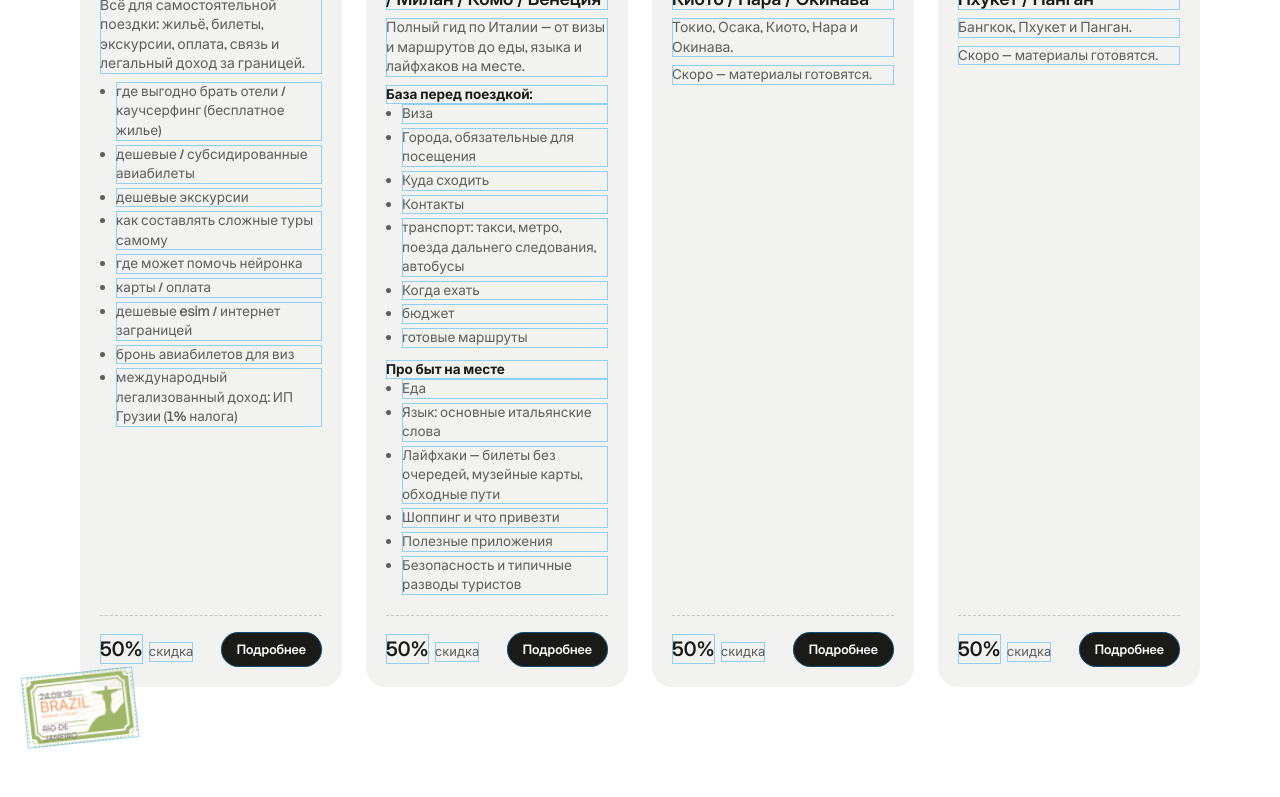
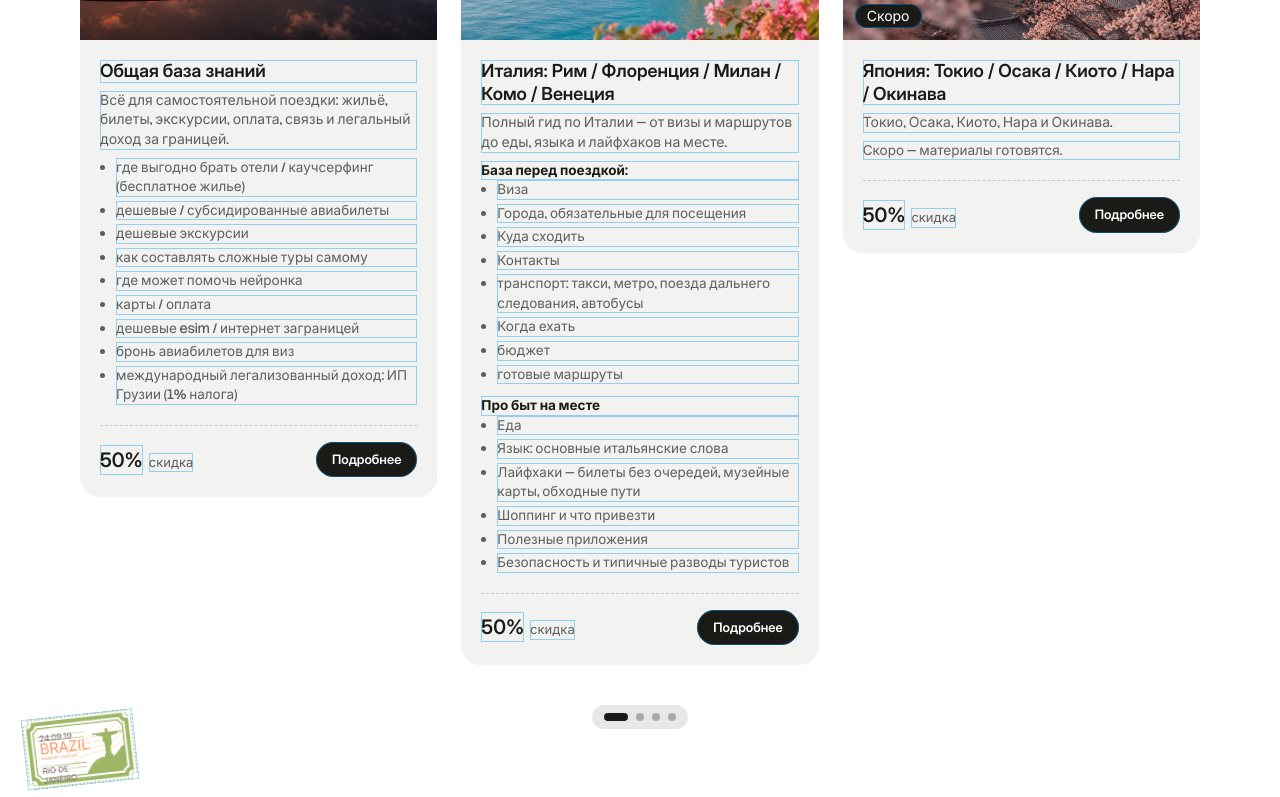
Before and after one commit to Zafarovpolat/travelAURA, a Next.js app: page /admin in a window 1280 px wide. Shown: the part 2860-3657 px from the top of the page. Built offline with nearby package versions, Linux system fonts and the light colour scheme; a web font is replaced by a local one.

Commit message:
Tours: restore 3-per-view autoplay slider (loop+dots); global timer ticker for clones
Co-Authored-By: Claude Opus 4.8 (1M context) <noreply@anthropic.com>

```diff
--- a/src/components/Landing.tsx
+++ b/src/components/Landing.tsx
@@ -2,6 +2,7 @@ import { SmoothScroll } from "@/components/sections/SmoothScroll";
 import { CarouselInit } from "@/components/sections/CarouselInit";
 import { ExpandInit } from "@/components/sections/ExpandInit";
 import { ContentOverrides } from "@/components/admin/ContentOverrides";
+import { TimerInit } from "@/components/sections/TimerInit";
 import { SiteNav } from "@/components/sections/SiteNav";
 import { Hero } from "@/components/sections/Hero";
 import { Categories } from "@/components/sections/Categories";
@@ -19,6 +20,7 @@ export function Landing({ admin = false }: { admin?: boolean }) {
   return (
     <>
       <ContentOverrides />
+      <TimerInit />
       <SmoothScroll />
       <CarouselInit disabled={admin} />
       <ExpandInit disabled={admin} />
--- a/src/components/sections/DiscountTimer.tsx
+++ b/src/components/sections/DiscountTimer.tsx
@@ -1,37 +1,11 @@
-"use client";
-
-import { useEffect, useRef } from "react";
-
 /**
- * 50% discount countdown — starts at 2h38m for each new visitor (persisted in
- * localStorage so it keeps counting down across reloads).
+ * Renders a countdown slot. The actual ticking (and clone updates) is handled
+ * globally by <TimerInit /> so every [data-countdown] — including carousel
+ * clones — stays in sync.
  */
 export function DiscountTimer() {
-  const ref = useRef<HTMLSpanElement>(null);
-
-  useEffect(() => {
-    const KEY = "ta_discount_end";
-    let end = Number(localStorage.getItem(KEY));
-    if (!end || end < Date.now()) {
-      end = Date.now() + (2 * 3600 + 38 * 60) * 1000;
-      localStorage.setItem(KEY, String(end));
-    }
-    const p = (n: number) => String(n).padStart(2, "0");
-    const fmt = (ms: number) => {
-      if (ms < 0) ms = 0;
-      const s = Math.floor(ms / 1000);
-      return `${p(Math.floor(s / 3600))}:${p(Math.floor((s % 3600) / 60))}:${p(s % 60)}`;
-    };
-    const tick = () => {
-      if (ref.current) ref.current.textContent = fmt(end - Date.now());
-    };
-    tick();
-    const id = window.setInterval(tick, 1000);
-    return () => window.clearInterval(id);
-  }, []);
-
   return (
-    <span ref={ref} data-countdown className="tabular-nums">
+    <span data-countdown className="tabular-nums">
       02:38:00
     </span>
   );
--- /dev/null
+++ b/src/components/sections/TimerInit.tsx
@@ -0,0 +1,36 @@
+"use client";
+
+import { useEffect } from "react";
+
+/**
+ * Global 50%-discount countdown. Starts at 2h38m per new visitor (persisted in
+ * localStorage) and updates every [data-countdown] element on each tick — so
+ * carousel clones stay in sync too.
+ */
+export function TimerInit() {
+  useEffect(() => {
+    const KEY = "ta_discount_end";
+    let end = Number(localStorage.getItem(KEY));
+    if (!end || end < Date.now()) {
+      end = Date.now() + (2 * 3600 + 38 * 60) * 1000;
+      localStorage.setItem(KEY, String(end));
+    }
+    const p = (n: number) => String(n).padStart(2, "0");
+    const fmt = (ms: number) => {
+      if (ms < 0) ms = 0;
+      const s = Math.floor(ms / 1000);
+      return `${p(Math.floor(s / 3600))}:${p(Math.floor((s % 3600) / 60))}:${p(s % 60)}`;
+    };
+    const tick = () => {
+      const v = fmt(end - Date.now());
+      document.querySelectorAll("[data-countdown]").forEach((el) => {
+        el.textContent = v;
+      });
+    };
+    tick();
+    const id = window.setInterval(tick, 1000);
+    return () => window.clearInterval(id);
+  }, []);
+
+  return null;
+}
--- a/src/components/sections/Tours.tsx
+++ b/src/components/sections/Tours.tsx
@@ -100,7 +100,7 @@ function GuideCard({ img, title, teaser, full, soon }: Guide) {
   return (
     <div
       data-expand
-      className="group relative flex cursor-pointer flex-col overflow-hidden rounded-[20px] bg-[#f2f2f0]"
+      className="group relative flex w-full shrink-0 cursor-pointer flex-col overflow-hidden rounded-[20px] bg-[#f2f2f0] sm:w-[calc((100%-1.5rem)/2)] xl:w-[calc((100%-3rem)/3)]"
     >
       <div className="relative">
         <img
@@ -167,11 +167,35 @@ export function Tours() {
         </Reveal>
       </div>
 
-      <Reveal delay={80} className="mx-auto mt-12 grid max-w-[1200px] grid-cols-1 gap-6 px-10 sm:grid-cols-2 xl:grid-cols-4">
-        {GUIDES.map((g, i) => (
-          <GuideCard key={i} {...g} />
-        ))}
+      <Reveal delay={80} className="mx-auto mt-12 max-w-[1200px] px-10">
+        <div data-slider="tours" data-loop="" className="overflow-hidden">
+          <div className="flex items-start gap-6">
+            {GUIDES.map((g, i) => (
+              <GuideCard key={i} {...g} />
+            ))}
+          </div>
+        </div>
       </Reveal>
+
+      {/* pagination dots */}
+      <div className="mt-10 flex justify-center">
+        <div
+          data-dots="tours"
+          className="inline-flex items-center gap-2 rounded-full bg-ink/10 px-3 py-2"
+        >
+          {GUIDES.map((_, i) => (
+            <span
+              key={i}
+              data-dot=""
+              className="dot h-2 rounded-full"
+              style={{
+                width: i === 0 ? 24 : 8,
+                background: i === 0 ? "#1a1a17" : "rgba(26,26,23,0.3)",
+              }}
+            />
+          ))}
+        </div>
+      </div>
 
       {/* decorative travel stamps */}
       <img
```
